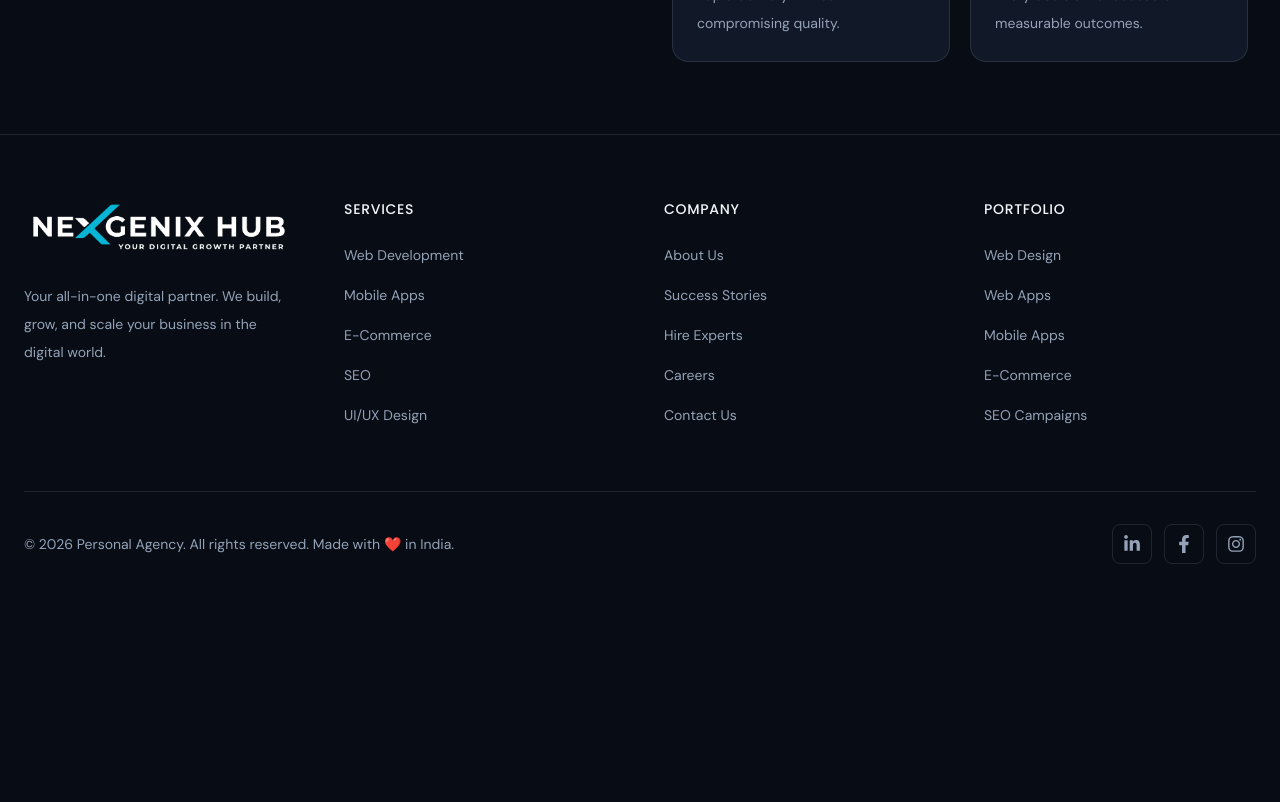
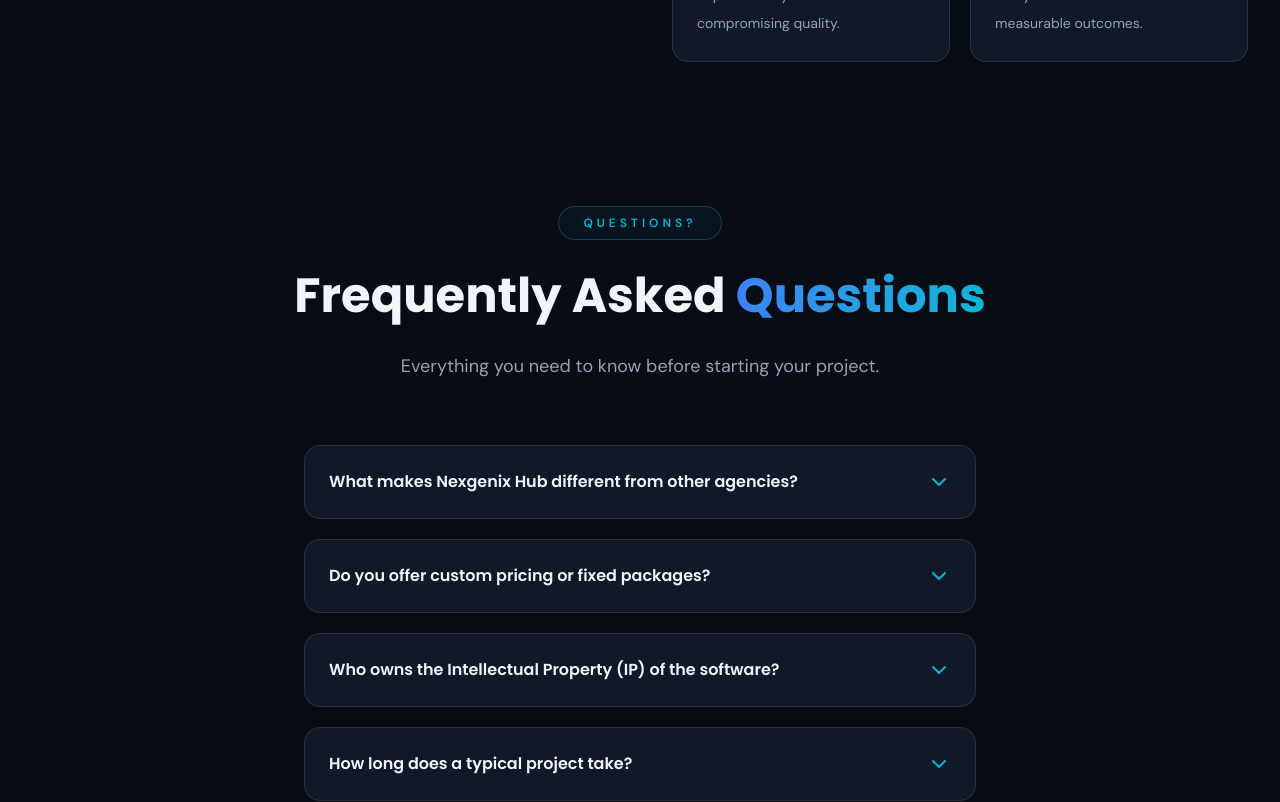
Before and after one commit to ArshadZeya45/Personal-Agency, a Next.js app: page / in a window 1280 px wide. Shown: the part 5240-6042 px from the top of the page. Before the commit the page ends 5868 px from the top, so only its background shows below. Built offline with nearby package versions, Linux system fonts and the light colour scheme.

Commit message:
feat : add-faq-section

```diff
--- a/src/app/page.tsx
+++ b/src/app/page.tsx
@@ -1,4 +1,5 @@
 import AboutSection from "@/features/about/AboutSection";
+import FaqSection from "@/features/faq/FaqSection";
 import Hero from "@/features/hero/Hero";
 import ImpactSection from "@/features/impact/ImpactSection";
 import ProcessSection from "@/features/process/ProcessSection";
@@ -16,6 +17,7 @@
       <ProcessSection />
       <TestimonialSection />
       <AboutSection />
+      <FaqSection />
     </>
   );
 };
--- /dev/null
+++ b/src/data/faq.ts
@@ -0,0 +1,31 @@
+import { Faq } from "@/types/faq";
+
+export const faqData: Faq[] = [
+  {
+    id: 1,
+    question: "What makes Nexgenix Hub different from other agencies?",
+    answer:
+      "Unlike traditional agencies that outsource work, we retain a highly-vetted, in-house team of top talent. We act as your strategic partners, focusing on business ROI rather than just delivering code or running ads.",
+  },
+
+  {
+    id: 2,
+    question: "Do you offer custom pricing or fixed packages?",
+    answer:
+      "We offer both. Every business has unique requirements, so we provide flexible pricing models tailored to your goals and budget.",
+  },
+
+  {
+    id: 3,
+    question: "Who owns the Intellectual Property (IP) of the software?",
+    answer:
+      "You do. Once the project is completed and paid for, all source code, designs, and intellectual property are transferred to you.",
+  },
+
+  {
+    id: 4,
+    question: "How long does a typical project take?",
+    answer:
+      "Project timelines vary depending on complexity. Most websites take 2–6 weeks, while larger applications may take several months.",
+  },
+];
--- /dev/null
+++ b/src/features/faq/FaqAccordion.tsx
@@ -0,0 +1,16 @@
+import { Faq } from "@/types/faq";
+import FaqItem from "./FaqItem";
+
+type Props = {
+  faqs: Faq[];
+};
+const FaqAccordion = ({ faqs }: Props) => {
+  return (
+    <div className="mx-auto max-w-2xl space-y-5">
+      {faqs.map((faq) => (
+        <FaqItem key={faq.id} faq={faq} />
+      ))}
+    </div>
+  );
+};
+export default FaqAccordion;
--- /dev/null
+++ b/src/features/faq/FaqItem.tsx
@@ -0,0 +1,33 @@
+"use client";
+
+import { Faq } from "@/types/faq";
+import { ChevronDown } from "lucide-react";
+import { useState } from "react";
+
+type Props = {
+  faq: Faq;
+};
+const FaqItem = ({ faq }: Props) => {
+  const [open, setOpen] = useState(false);
+  return (
+    <div
+      className={`rounded-2xl border transition-all duration-300 ${open ? "border-cyan/50 bg-cyan/5" : "border-white/10 bg-card"}`}
+    >
+      <button
+        onClick={() => setOpen(!open)}
+        className="flex w-full items-center justify-between p-6 text-left cursor-pointer"
+      >
+        <h3 className="text-base font-semibold text-text">{faq.question}</h3>
+        <ChevronDown
+          className={`text-cyan transition duration-300 ${open ? "rotate-180" : ""}`}
+        />
+      </button>
+      {open && (
+        <div className="border-t border-white/5 px-6 py-5">
+          <p className="leading-8 text-muted">{faq.answer}</p>
+        </div>
+      )}
+    </div>
+  );
+};
+export default FaqItem;
--- /dev/null
+++ b/src/features/faq/FaqSection.tsx
@@ -0,0 +1,22 @@
+import SectionHeader from "@/components/shared/SectionHeader";
+import FaqAccordion from "./FaqAccordion";
+import { faqData } from "@/data/faq";
+
+const FaqSection = () => {
+  return (
+    <section className="mx-auto max-w-7xl px-4 py-10 lg:px-8 lg:py-18">
+      <SectionHeader
+        badge="Questions?"
+        title="Frequently Asked"
+        highlightedText="Questions"
+        description="Everything you need to know before starting your project."
+      />
+
+      <div className="mt-16">
+        <FaqAccordion faqs={faqData} />
+      </div>
+    </section>
+  );
+};
+
+export default FaqSection;
--- /dev/null
+++ b/src/types/faq.ts
@@ -0,0 +1,5 @@
+export interface Faq {
+    id : number;
+    question : string;
+    answer : string;
+}
```
